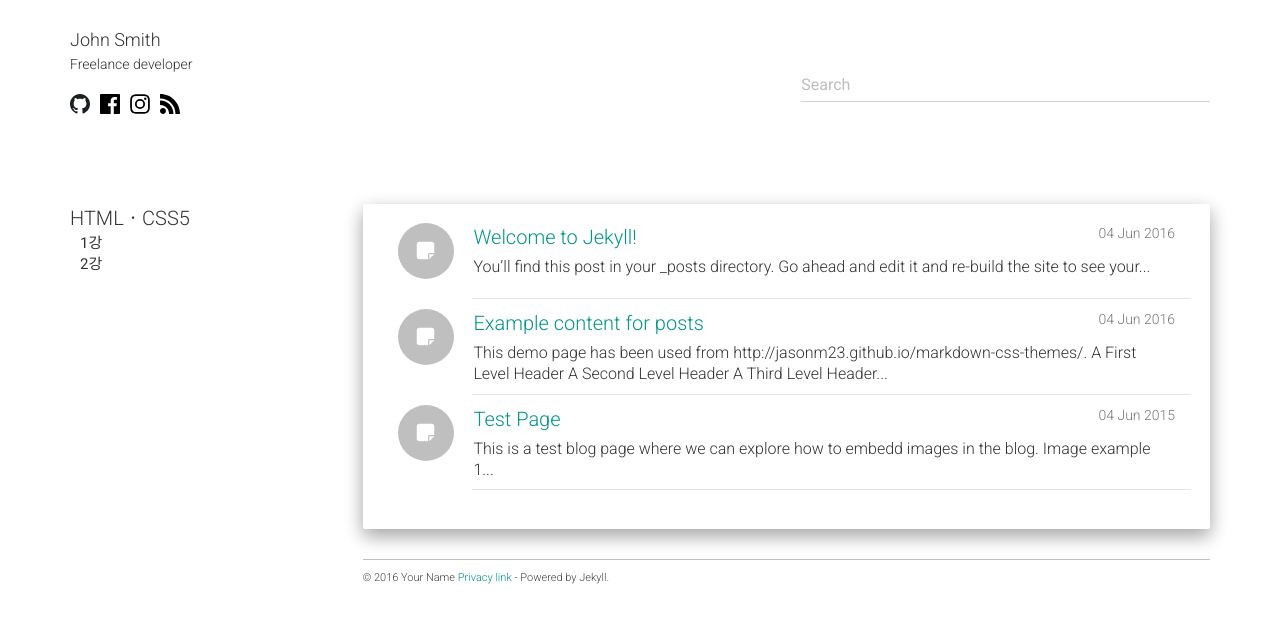
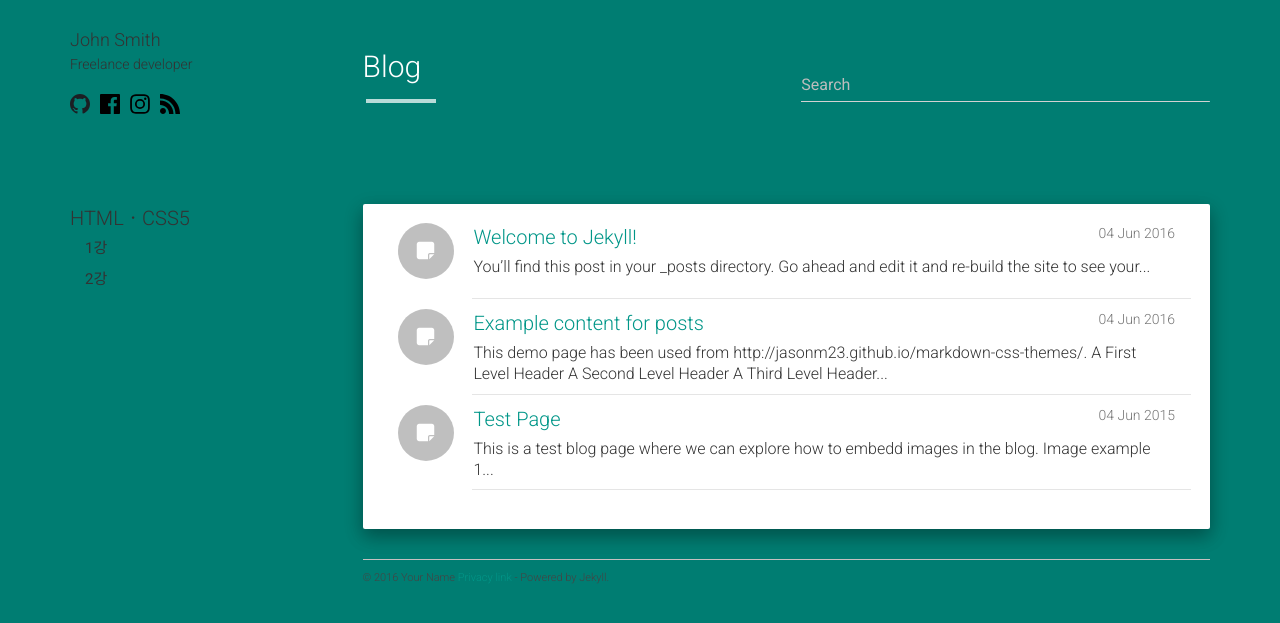
Before and after one commit to alalstjr/promote.github.io, a Jekyll site: the page built from index.html, in a window 1280 px wide. Shown: the top 623 px of the page. Built offline with Jekyll 4.4.1, drawn with Linux system fonts in a browser that asks for light colours; nearby versions of some CDN libraries; the list of posts is cut into pages by our own code.

Commit message:
Update main.css

```diff
--- a/static/css/main.css
+++ b/static/css/main.css
@@ -69,7 +69,8 @@
     list-style: none;
 }
 
-.menu ul li a:hover, .menu ul li a:focus, li.current-menu-item > a{
+
+:hover, .menu ul li a:focus, li.current-menu-item > a{
     background: #007D72;
 }
 li.current-menu-item:before {
@@ -88,7 +89,7 @@
     cursor: pointer;
     display: block;
     text-decoration: none;
-    padding: 0 0 0 10px;
+    padding: 5px 0 5px 15px;
     color: #333;
 }
 .home-subtitle {
```
